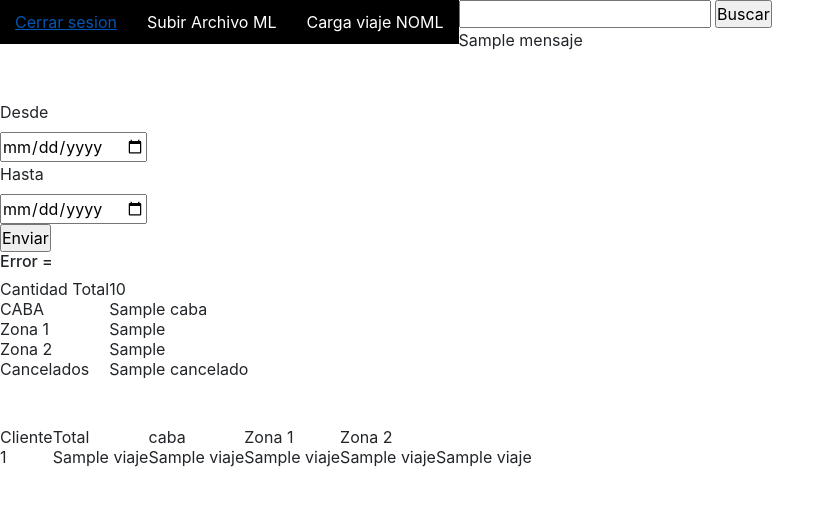
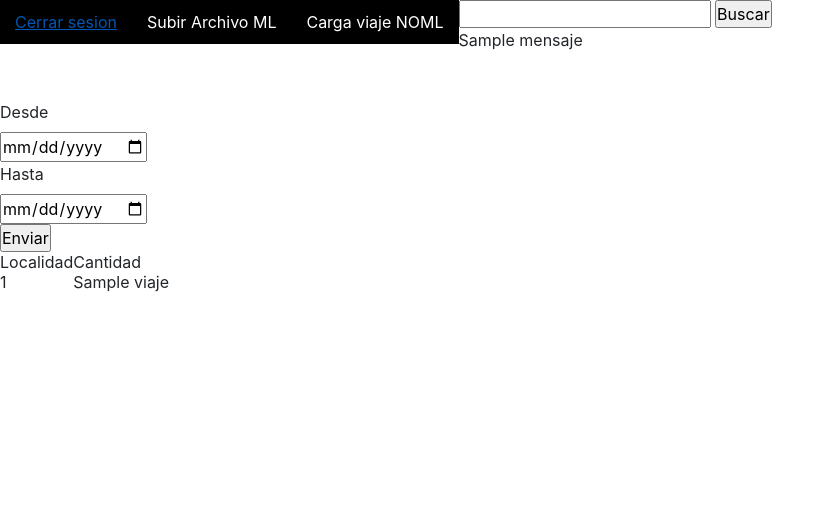
Before and after one commit to digitalocean/sample-flask, a Flask app: template templates/estadistica.html in a window 1280 px wide. Shown: the top 506 px of the page, without its empty margins (0-835 px from the left). Run offline with Flask 2, Linux system fonts and the light colour scheme; the template is opened without the code that fills it: most values are stand-ins (such as "Sample title", 1, 10 or a date in 2020); some libraries are stand-ins or nearby versions.

Commit message:
Estadistica

```diff
--- a/sueldo/sueldo.py
+++ b/sueldo/sueldo.py
@@ -29,7 +29,7 @@
         desde = request.form["desde"]
         hasta = request.form["hasta"]
         columnasConsulta = "Fecha,Numero_envío,Direccion_Completa,Vendedor,estado_envio,motivo_noenvio,Costo"
-        cabezeras = ["Fecha","Numero de envío","Direccion","Vendedor","Estadi","Motivo","A cobrar"]
+        cabezeras = ["Fecha","Numero de envío","Direccion","Vendedor","Estado","Motivo","A cobrar"]
         viajes = []
         sql = f"SELECT {columnasConsulta} FROM mmslogis_MMSPack.sueldo where Chofer = '{chofer}' and Fecha between '{desde}' and '{hasta}' union SELECT {columnasConsulta} FROM mmslogis_MMSPack.sabado where Chofer = '{chofer}' and motivo_noenvio in ('Entregado sin novedades','Nadie en Domicilio (Reprogramado)','Rechazado por el comprador') and Fecha between '{desde}' and '{hasta}' ;"
         cursor.execute(sql)
--- a/templates/estadistica.html
+++ b/templates/estadistica.html
@@ -9,61 +9,18 @@
     <input type="date" name="hasta"><br>
     <input type="submit" value="Enviar">
 </form>
-
-{% if data %}
-<h6>Error = {{mensaje_error}}</h6>
+{%if data%}
 <table>
     <tr>
-        <td>Cantidad Total</td>
-        <td>{{total}}</td>
-    </tr>
-    <tr>
-        <td>CABA</td>
-        <td>{{caba}}</td>
-    </tr>
-    <tr>
-        <td>Zona 1</td>
-        <td>{{z1}}</td>
-    </tr>
-    <tr>
-        <td>Zona 2</td>
-        <td>{{z2}}</td>
-    </tr>
-    {% if cancelado %}
-    <tr>
-        <td>Cancelados</td>
-        <td>{{cancelado}}</td>
-    </tr>
-    {% endif %}
-    {% if error %}
-    <tr>
-        <td>Errores</td>
-        <td>{{error}}</td>
-    </tr>
-    {% endif %}
-</table>
-
-<br><br>
-
-<table>
-    <tr>
-        <td>Cliente</td>
-        <td>Total</td>
-        <td>caba</td>
-        <td>Zona 1</td>
-        <td>Zona 2</td>
+        <td>Localidad</td>
+        <td>Cantidad</td>
     </tr>
 {% for x in data %}
 <tr>
     <td>{{x[0]}}</td>
     <td>{{x[1]}}</td>
-    <td>{{x[2]}}</td>
-    <td>{{x[3]}}</td>
-    <td>{{x[4]}}</td>
-    <td>{{x[5]}}</td>
 </tr>
 {% endfor %}
 </table>
-{% endif %}
-
+{%endif%}
 {% endblock %}
--- a/templates/index.html
+++ b/templates/index.html
@@ -33,6 +33,7 @@
             <li><a href="/consulta_flexs">Facturacion Flexs</a></li>
             <li><a href="/facturacion/verprecio">Tarifas</a></li>
         </ul></li>
+        <li><a href="/estadistica">Estadistica</a></li>
         {% endif %}
         {% if auth == "Admin" %}
         <li><a href="/carga_formms">Subir Archivo</a></li>
--- a/templates/sueldoChofer.html
+++ b/templates/sueldoChofer.html
@@ -35,12 +35,6 @@
             <td>{{viaje.4}}</td>
             <td>{{viaje.5}}</td>
             <td>{{viaje.6}}</td>
-            <td>{{viaje.7}}</td>
-            <td>{{viaje.8}}</td>
-            <td>{{viaje.9}}</td>
-            <td>{{viaje.10}}</td>
-            <td>{{viaje.11}}</td>
-            <td>{{viaje.12}}</td>
             </tr>
         {% endfor %}
     </table>
```
Also changed, not shown: estadistica/estadistica.py (+16 -10 lines).
